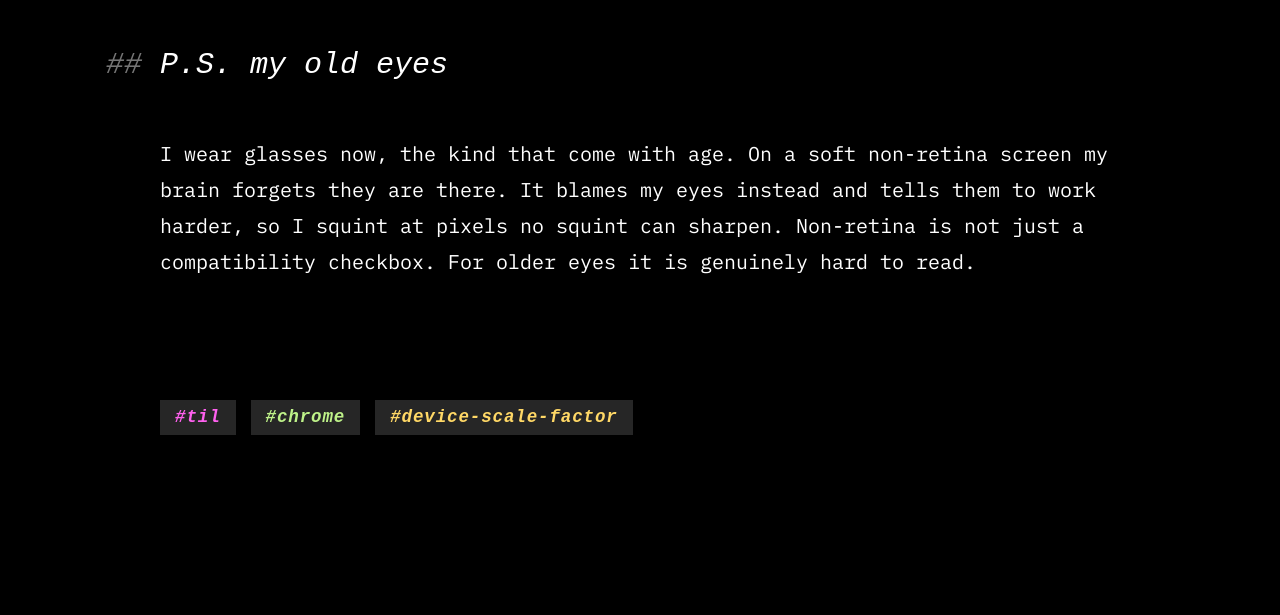
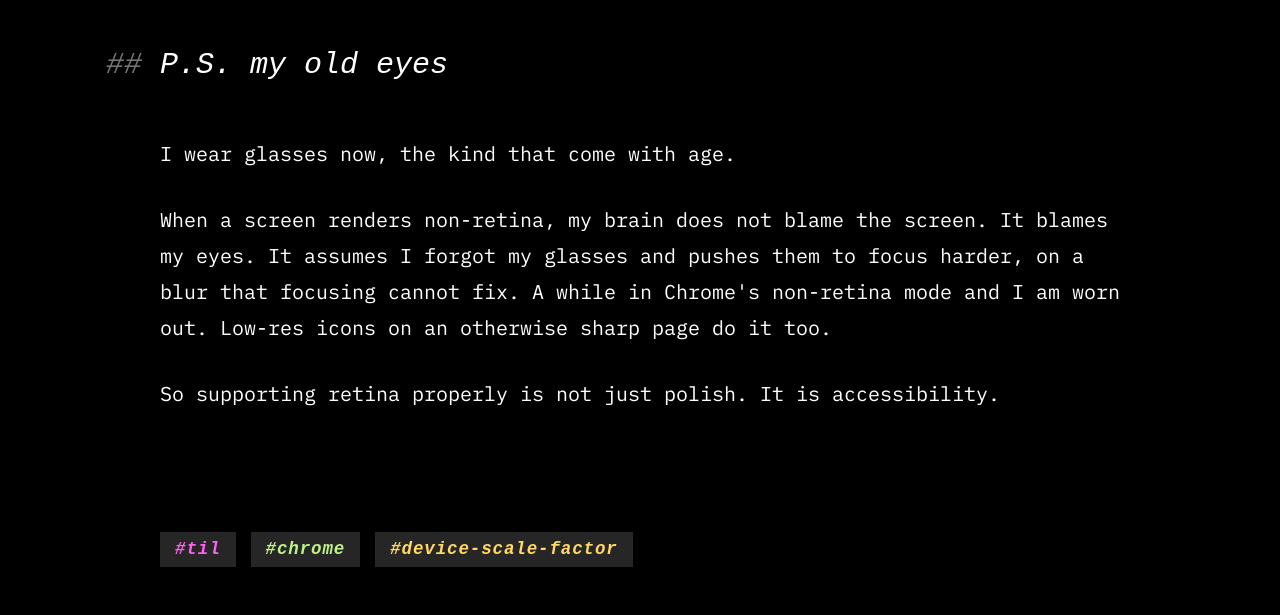
Before and after one commit to caillou/caillou.ch, an Astro site: page /blog/2026-06-17-chrome-fake-non-retina-screen in a window 1280 px wide. Shown: the part 2460-3075 px from the top of the page. Built offline with nearby package versions, Linux system fonts and the light colour scheme; Astro itself is replaced by a stand-in of ours; a web font is replaced by a local one.

Commit message:
reword old-eyes postscript to land the accessibility point

```diff
--- a/src/content/blog/2026-06-17-chrome-fake-non-retina-screen.mdx
+++ b/src/content/blog/2026-06-17-chrome-fake-non-retina-screen.mdx
@@ -72,7 +72,11 @@ is signed out with no extensions, which for a render check is fine.
 
 ## P.S. my old eyes
 
-I wear glasses now, the kind that come with age. On a soft non-retina screen my
-brain forgets they are there. It blames my eyes instead and tells them to work
-harder, so I squint at pixels no squint can sharpen. Non-retina is not just a
-compatibility checkbox. For older eyes it is genuinely hard to read.
+I wear glasses now, the kind that come with age.
+
+When a screen renders non-retina, my brain does not blame the screen. It blames
+my eyes. It assumes I forgot my glasses and pushes them to focus harder, on a
+blur that focusing cannot fix. A while in Chrome's non-retina mode and I am worn
+out. Low-res icons on an otherwise sharp page do it too.
+
+So supporting retina properly is not just polish. It is accessibility.
```
